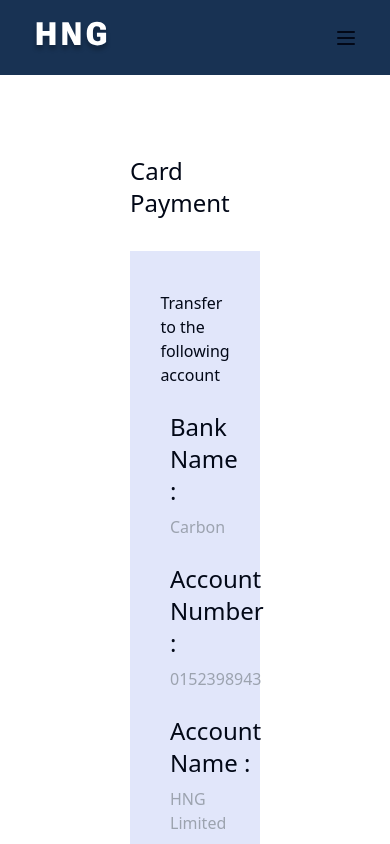
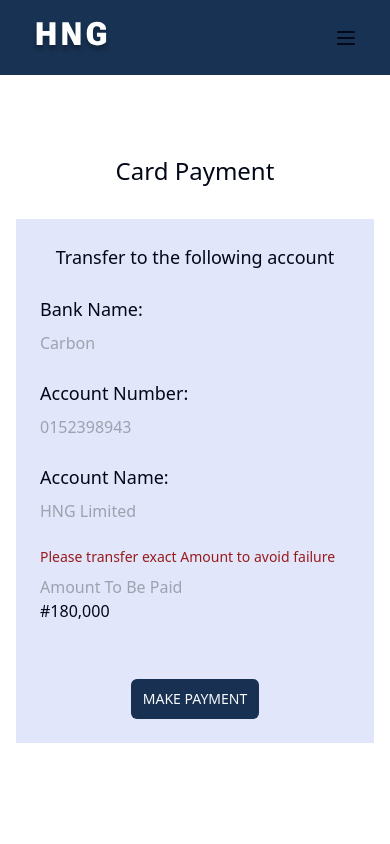
Before and after one commit to Jejeet/HNG11stagetwo, a React (Vite) app: page /transfer in a window 390 px wide. Shown: the top 844 px of the page. Built offline with nearby package versions, Linux system fonts and the light colour scheme.

Commit message:
updated Mobile card and transfer

```diff
--- a/src/components/Hero/Transfer.tsx
+++ b/src/components/Hero/Transfer.tsx
@@ -5,39 +5,38 @@
 
 export default function Transfer(){
   return (
-    <div className=' w-1/3 mx-auto mt-20 mb-60  flex flex-col items-center space-y-8'>
-        <p className='text-2xl'>Card Payment</p>
-<div  className='space-y-6 bg-[#E1E6FA] p-10 w-full flex flex-col items-center'>
-     <h2>Transfer to the following account</h2>
-    <div className='flex flex-col items-start space-y-2 self-start'>
-        <p className='text-2xl'>Bank Name :</p>
-        <p className='text-gray-400 font-extralight'>Carbon</p>
+    <div className="w-full max-w-md mx-auto mt-20 mb-60 flex flex-col items-center space-y-8 px-4">
+    <p className="text-2xl">Card Payment</p>
+    <div className="space-y-6 bg-[#E1E6FA] p-6 sm:p-10 w-full flex flex-col items-center">
+      <h2 className="text-lg sm:text-xl">Transfer to the following account</h2>
+      <div className="flex flex-col items-start space-y-2 self-start w-full">
+        <p className="text-lg sm:text-2xl">Bank Name:</p>
+        <p className="text-gray-400 font-extralight">Carbon</p>
       </div>
 
-    <div className='flex flex-col items-start space-y-2 self-start'>
-        <p className='text-2xl'>Account Number :</p>
-        <p className='text-gray-400 font-extralight'>0152398943</p>
+      <div className="flex flex-col items-start space-y-2 self-start w-full">
+        <p className="text-lg sm:text-2xl">Account Number:</p>
+        <p className="text-gray-400 font-extralight">0152398943</p>
       </div>
 
-    <div className='flex flex-col items-start space-y-2 self-start'>
-        <p className='text-2xl'>Account Name :</p>
-        <p className='text-gray-400 font-extralight'>HNG Limited</p>
+      <div className="flex flex-col items-start space-y-2 self-start w-full">
+        <p className="text-lg sm:text-2xl">Account Name:</p>
+        <p className="text-gray-400 font-extralight">HNG Limited</p>
       </div>
 
-    <div className='flex flex-col items-start space-y-2 self-start'>
-        <p className='text-sm text-red-800 font-light'>Please transfer exact Amount to avoid failure</p>
+      <div className="flex flex-col items-start space-y-2 self-start w-full">
+        <p className="text-sm text-red-800 font-light">Please transfer exact Amount to avoid failure</p>
         <div>
-       <p className='text-gray-400 font-extralight'>Amount To Be Paid</p>
+          <p className="text-gray-400 font-extralight">Amount To Be Paid</p>
           <p>#180,000</p>
         </div>
       </div>
 
-
-
-
-       <Link to={"/card"}><Button className=" w-60 mt-14 py-6 px-3 bg-[#183152] hover:bg-[#183152]">MAKE PAYMENT</Button></Link>
+      <Link to={"/card"}>
+        <Button className="w-full sm:w-60 mt-8 py-4 px-3 bg-[#183152] hover:bg-[#183152]">MAKE PAYMENT</Button>
+      </Link>
+    </div>
   </div>
 
-    </div>
   )
 }
--- a/src/components/Hero/card.tsx
+++ b/src/components/Hero/card.tsx
@@ -6,35 +6,35 @@
 
 const card = () => {
   return (
-    <div className=' w-1/3 mx-auto mt-20 mb-60  flex flex-col items-center space-y-8'>
-        <p className='text-2xl'>Card Payment</p>
-        <form action="" method="post" className='space-y-6 bg-[#E1E6FA] p-10 w-full flex flex-col items-center'>
+    <div className="w-full max-w-md mx-auto mt-20 mb-60 flex flex-col items-center space-y-8 px-4">
+    <p className="text-2xl">Card Payment</p>
+    <form action="" method="post" className="space-y-6 bg-[#E1E6FA] p-6 sm:p-10 w-full flex flex-col items-center">
+      <div className="flex flex-col items-start space-y-2 w-full">
+        <Label htmlFor="cardNumber">Card Number</Label>
+        <Input placeholder="0000 0000 0000 0000" className="w-full flex focus-visible:ring-0 border-[0.5px] border-gray-400 focus-visible:ring-offset-0"/>
+      </div>
 
-        <div className="flex flex-col items-start space-y-2 w-full">
-        <Label htmlFor="r3">Card Number</Label>
-        <Input placeholder='0000 0000 0000 0000'  className='flex focus-visible:ring-0 border-[0.5px] border-gray-400 focus-visible:ring-offset-0'/>
-         </div>
-
-      <div className='flex items-center space-x-8 justify-between w-full '>
-        <div className="flex flex-col  items-start space-y-2">
-        <Label htmlFor="r3">Expiring Date</Label>
-        <div className='flex items-start space-x-4'>
-        <Input placeholder='MM' className='w-14 flex focus-visible:ring-0 focus-visible:ring-offset-0 border-[0.5px] border-gray-400 ' />
-        <Input placeholder='YY' className='w-14 flex focus-visible:ring-0 focus-visible:ring-offset-0 border-[0.5px] border-gray-400 '/>
+      <div className="flex flex-row sm:flex-row sm:items-center sm:space-x-8 justify-between w-full  sm:space-y-0">
+        <div className="flex flex-col items-start space-y-2 w-full sm:w-auto">
+          <Label htmlFor="expDate">Expiring Date</Label>
+          <div className="flex items-start space-x-4">
+            <Input placeholder="MM" className="w-14 flex focus-visible:ring-0 focus-visible:ring-offset-0 border-[0.5px] border-gray-400" />
+            <Input placeholder="YY" className="w-14 flex focus-visible:ring-0 focus-visible:ring-offset-0 border-[0.5px] border-gray-400" />
+          </div>
         </div>
 
+        <div className="flex flex-col items-start space-y-2 w-full sm:w-auto">
+          <Label htmlFor="cvv">CVV</Label>
+          <Input placeholder="000" className="w-14 flex focus-visible:ring-0 focus-visible:ring-offset-0 border-[0.5px] border-gray-400" />
+        </div>
       </div>
 
-      <div className="flex flex-col  items-start space-y-2">
-        <Label htmlFor="r3" >CVV</Label>
-        <Input placeholder='000' className='w-14 flex focus-visible:ring-0 focus-visible:ring-offset-0 border-[0.5px] border-gray-400 ' />
-        </div>
+      <Link to={"/transfer"}>
+        <Button className="w-full sm:w-60 mt-14 py-4 px-3 bg-[#183152] hover:bg-[#183152]">PROCEED TO PAYMENT</Button>
+      </Link>
+    </form>
+  </div>
 
-      </div>
-       <Link to={"/transfer"}><Button className=" w-60 mt-14 py-6 px-3 bg-[#183152] hover:bg-[#183152]">PROCEED TO PAYMENT</Button></Link>
-    </form>
-
-    </div>
   )
 }
 
```
Also changed, not shown: src/components/Hero/CartHero.tsx (+37 -0 lines). Lines whose indentation alone changed are shown as unchanged.
